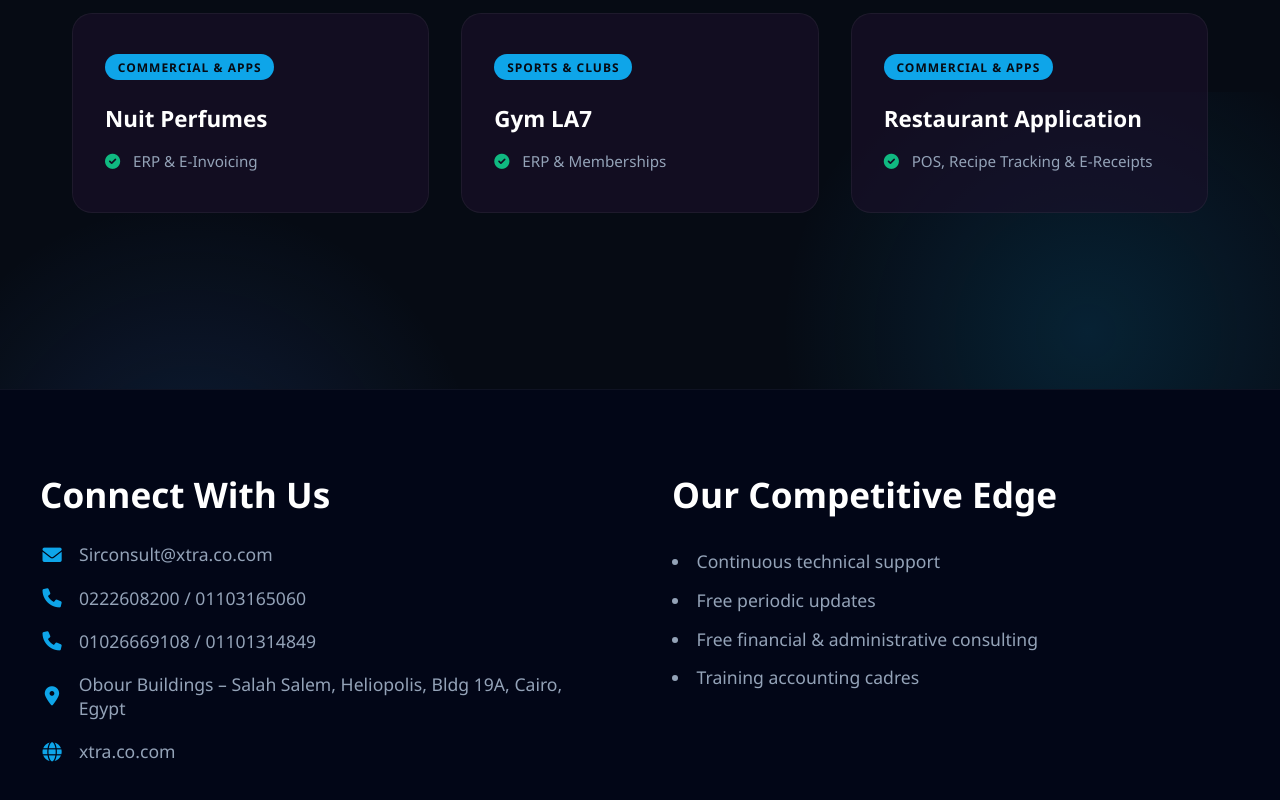
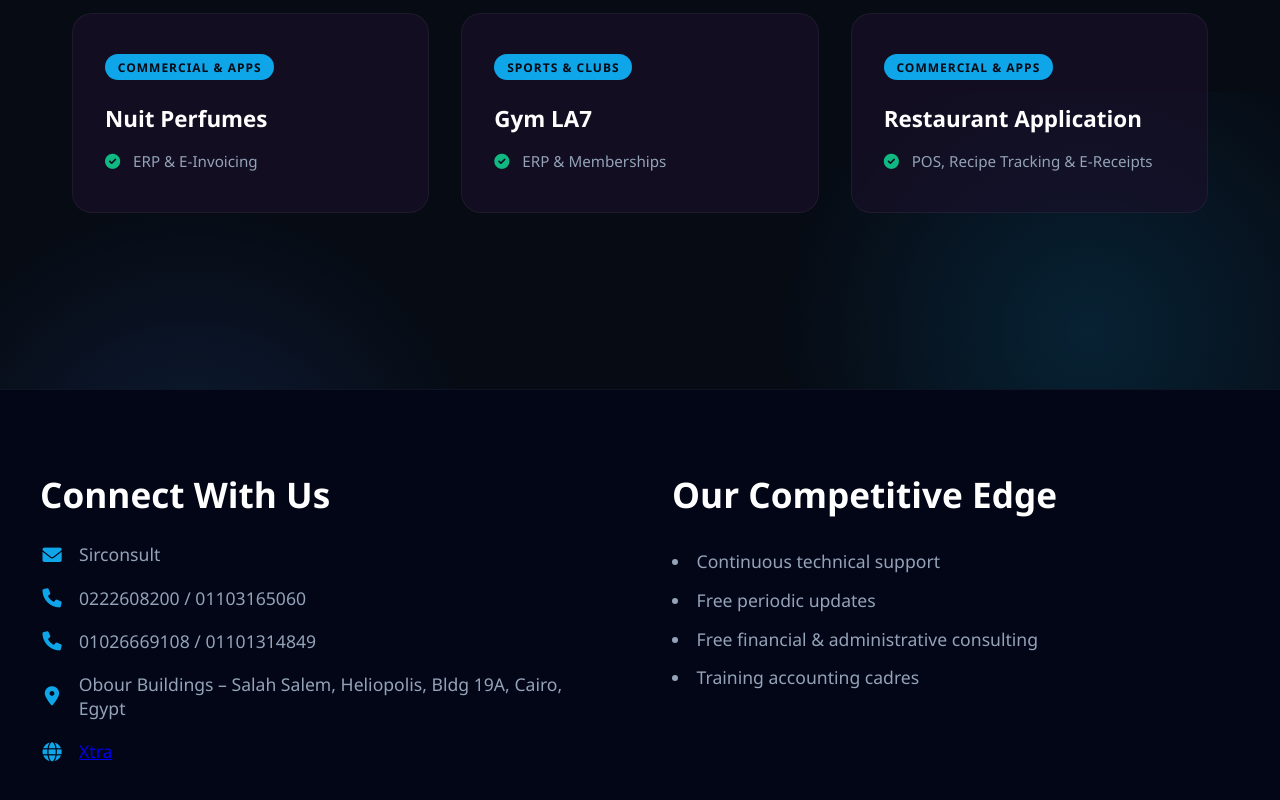
Before and after one commit to mustafa-404/Sir-Consult-Group, a plain HTML site: page index.html in a window 1280 px wide. Shown: the part 7108-7908 px from the top of the page. Drawn offline with Linux system fonts and the light colour scheme.

Commit message:
Update index.html

```diff
--- a/index.html
+++ b/index.html
@@ -419,11 +419,11 @@
             <div>
                 <h2 style="font-size: 2.2rem; margin-bottom: 1.5rem; color: white; font-weight: 800;" class="lang" data-en="Connect With Us" data-ar="تواصل معنا">Connect With Us</h2>
                 <div class="contact-info">
-                    <p><i class="fas fa-envelope"></i> Sirconsult@xtra.co.com</p>
+                    <p><i class="fas fa-envelope"></i> Sirconsult </p>
                     <p><i class="fas fa-phone"></i> 0222608200 / 01103165060</p>
                     <p><i class="fas fa-phone"></i> 01026669108 / 01101314849</p>
                     <p><i class="fas fa-map-marker-alt"></i> <span class="lang" data-en="Obour Buildings – Salah Salem, Heliopolis, Bldg 19A, Cairo, Egypt" data-ar="عمارات العبور – صلاح سالم – مصر الجديدة – عمارة 19 أ - القاهرة">Obour Buildings – Salah Salem, Heliopolis, Bldg 19A, Cairo, Egypt</span></p>
-                    <p><i class="fas fa-globe"></i> xtra.co.com</p>
+                    <p><i class="fas fa-globe"></i> <a href="https://xtra.co.com/">Xtra </a></p>
                 </div>
             </div>
             <div>
```
